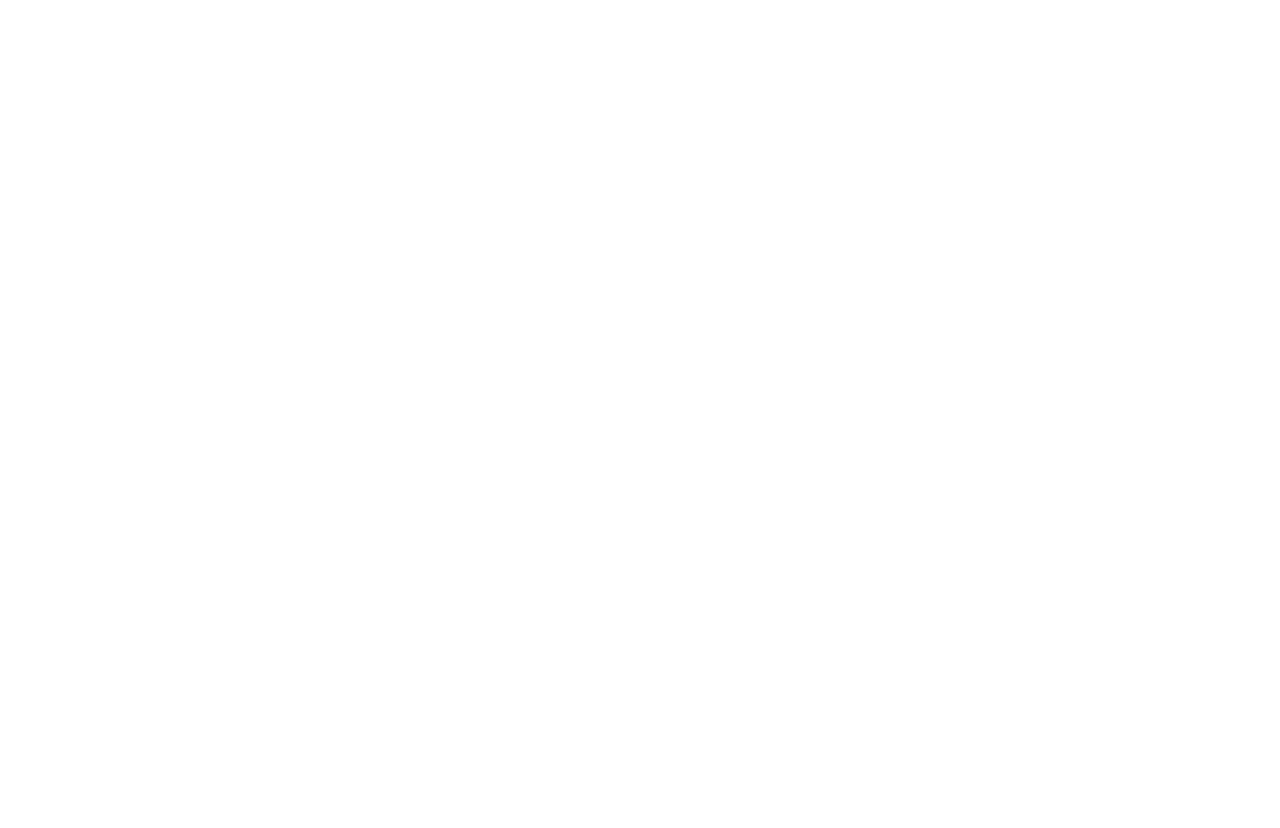
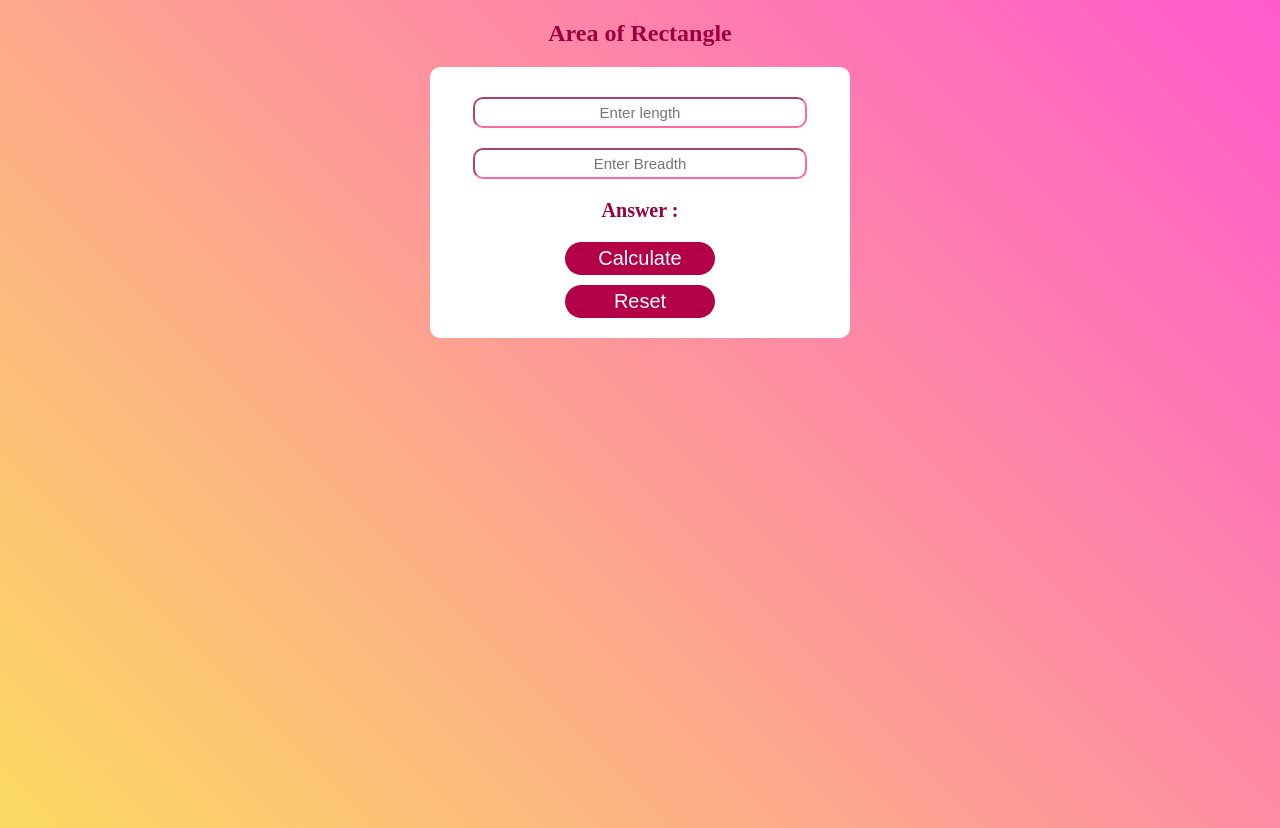
Before and after one commit to priyankaphadke12/Area_of_rectangle_calculator_js, a plain HTML site: page index.html in a window 1280 px wide. Before the commit the page ends 800 px from the top, so only its background shows below. Drawn offline with Linux system fonts and the light colour scheme.

```diff
--- a/index.html
+++ b/index.html
@@ -1,11 +1,107 @@
 <!DOCTYPE html>
 <html lang="en">
+
 <head>
     <meta charset="UTF-8">
     <meta name="viewport" content="width=device-width, initial-scale=1.0">
     <title>Javascript</title>
+    <style>
+        body {
+            background-color: #FBDA61;
+            background-image: linear-gradient(45deg, #FBDA61 0%, #FF5ACD 100%);
+            min-height: 100vh;
+        }
+
+        .container {
+            background-color: #fff;
+            width: 400px;
+            display: block;
+            margin: 0 auto;
+            padding: 10px;
+            border-radius: 10px;
+        }
+
+        .app-title {
+            text-align: center;
+            color: #99003d;
+        }
+
+        .number-input {
+            width: 80%;
+            display: block;
+            margin: 20px auto;
+            font-size: 15px;
+            padding: 5px;
+            text-align: center;
+            border-radius: 10px;
+            border-color: #ff66a3;
+        }
+
+        .answer {
+            text-align: center;
+            font-size: 20px;
+            color: #99003d;
+        }
+
+        .btn-calculator {
+            width: 150px;
+            display: block;
+            margin: 10px auto;
+            font-size: 20px;
+            background-color: #b30047;
+            border: none;
+            color: #fff;
+            border: none;
+            border-radius: 20px;
+            padding: 5px 10px;
+            cursor: pointer;
+        }
+
+        @media screen and (max-width:760px) {
+            .container {
+                width: 90%;
+            }
+        }
+    </style>
 </head>
+
 <body>
+    <h2 class="app-title">Area of Rectangle</h2>
+    <div class="container">
+        <input type="text" placeholder="Enter length" class="number-input" id="num1" />
+        <input type="text" placeholder="Enter Breadth" class="number-input" id="num2" />
+        <p class="answer" id="ans"><b>Answer :</b></p>
+
+        <button type="button" class="btn-calculator" onclick="calculate()">Calculate</button>
+        <button type="button" class="btn-calculator" onclick="reset()">Reset</button>
+    </div>
+
+    <script>
+        function calculate() {
+            const input1 = document.getElementById("num1");
+
+            const input2 = document.getElementById("num2");
+
+            const area = parseInt(input1.value) * parseInt(input2.value);
+
+            const ansElement = document.getElementById("ans");
+            ansElement.innerHTML = `Answer:${area} m<sup>2<sup>`;
+
+        }
+
+        function reset() {
+            const input1 = document.getElementById("num1");
+            const input2 = document.getElementById("num2");
+            const ansElement = document.getElementById("ans");
+
+            input1.value = "";
+            input2.value = "";
+
+            ansElement.innerText = "";
+
+        }
+    </script>
 
 </body>
+
 </html>
```
